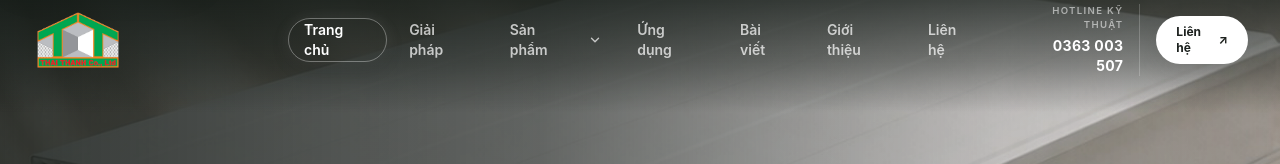
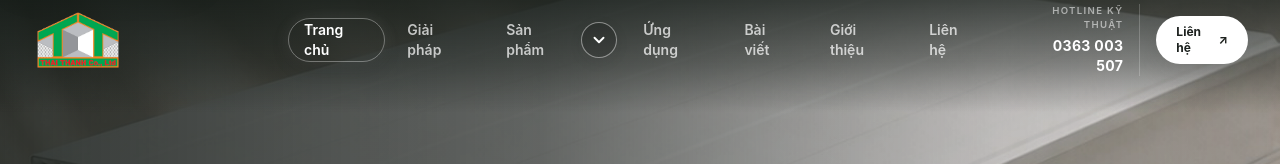
Before and after one commit to Anhvu1107/thaithanh, a Nuxt app in the folder client/: page / in a window 1280 px wide. Shown: the top 164 px of the page. Built offline with nearby package versions, Linux system fonts and the light colour scheme.

Commit message:
feat: make product dropdown obvious

```diff
--- a/client/components/static/StaticHeader.vue
+++ b/client/components/static/StaticHeader.vue
@@ -171,6 +171,7 @@ async function openProductMenuAndFocusFirstLink() {
   suppressProductMenuHover.value = false
   isProductMenuOpen.value = true
   await nextTick()
+  await new Promise<void>(resolve => window.requestAnimationFrame(() => resolve()))
   getProductNavigationItem()?.querySelector<HTMLElement>('[data-product-dropdown-link]')?.focus()
 }
 
@@ -322,28 +323,31 @@ onBeforeUnmount(() => {
               :aria-current="isActiveRoute(item.href) ? 'page' : undefined"
               :data-nav-active="isActiveRoute(item.href) ? 'true' : 'false'"
               data-desktop-nav-link
-              class="desktop-nav-link group relative z-10 flex min-h-11 items-center rounded-full py-2 pl-4 pr-10 text-sm font-semibold"
+              class="desktop-nav-link group relative z-10 flex min-h-11 items-center rounded-full py-2 pl-4 pr-[3.35rem] text-sm font-semibold"
               :class="usesHeroHeader
                 ? (isActiveRoute(item.href) ? 'text-white' : 'text-white/[0.72] hover:text-white')
                 : (isActiveRoute(item.href) ? 'text-panel-black' : 'text-neutral-600 hover:text-panel-black')"
             >
-              <span class="relative z-10">{{ item.label }}</span>
+              <span class="relative z-10" data-product-navigation-label>{{ item.label }}</span>
             </NuxtLink>
 
             <button
               type="button"
-              class="product-dropdown-toggle absolute right-1 z-20 grid h-8 w-8 place-items-center rounded-full transition-colors"
-              :class="usesHeroHeader ? 'text-white/70 hover:text-white' : 'text-neutral-500 hover:text-[#874a2d]'"
+              class="product-dropdown-toggle absolute right-1 z-20 grid h-9 w-9 place-items-center rounded-full border shadow-[0_4px_14px_rgba(44,40,35,0.08)] transition-[color,background-color,border-color,box-shadow,transform]"
+              :class="usesHeroHeader
+                ? 'border-white/45 bg-black/15 text-white hover:border-white/75 hover:bg-white/15'
+                : 'border-[#bfa998] bg-white/75 text-[#874a2d] hover:border-[#9f5f42] hover:bg-[#f3e9e1]'"
               :aria-expanded="isProductMenuOpen"
               aria-controls="desktop-product-dropdown"
               aria-haspopup="true"
               :aria-label="isProductMenuOpen ? 'Đóng danh mục sản phẩm' : 'Mở danh mục sản phẩm'"
               data-product-dropdown-toggle
+              data-product-dropdown-cue
               @click.stop="toggleProductMenu"
               @keydown.down.prevent="openProductMenuAndFocusFirstLink"
             >
-              <svg class="product-dropdown-chevron h-3.5 w-3.5" viewBox="0 0 16 16" fill="none" aria-hidden="true">
-                <path d="m4 6 4 4 4-4" stroke="currentColor" stroke-width="1.6" stroke-linecap="round" stroke-linejoin="round" />
+              <svg class="product-dropdown-chevron h-4 w-4" viewBox="0 0 16 16" fill="none" aria-hidden="true">
+                <path d="m3.5 5.75 4.5 4.5 4.5-4.5" stroke="currentColor" stroke-width="1.9" stroke-linecap="round" stroke-linejoin="round" />
               </svg>
             </button>
 
@@ -734,6 +738,24 @@ onBeforeUnmount(() => {
   transition: transform 220ms cubic-bezier(0.22, 1, 0.36, 1);
 }
 
+.product-dropdown-toggle:active {
+  transform: scale(0.94);
+}
+
+.header-light .product-navigation-item[data-open='true'] .product-dropdown-toggle {
+  border-color: #874a2d;
+  background: #874a2d;
+  color: #fffaf6;
+  box-shadow: 0 7px 20px rgba(126, 66, 47, 0.24);
+}
+
+.header-hero .product-navigation-item[data-open='true'] .product-dropdown-toggle {
+  border-color: rgba(255, 255, 255, 0.9);
+  background: rgba(255, 255, 255, 0.94);
+  color: #7e422f;
+  box-shadow: 0 7px 20px rgba(0, 0, 0, 0.2);
+}
+
 .product-navigation-item[data-open='true'] .product-dropdown-chevron {
   transform: rotate(180deg);
 }
```
Also changed, not shown: 1 other file (tests, documents, lock files or other folders).
